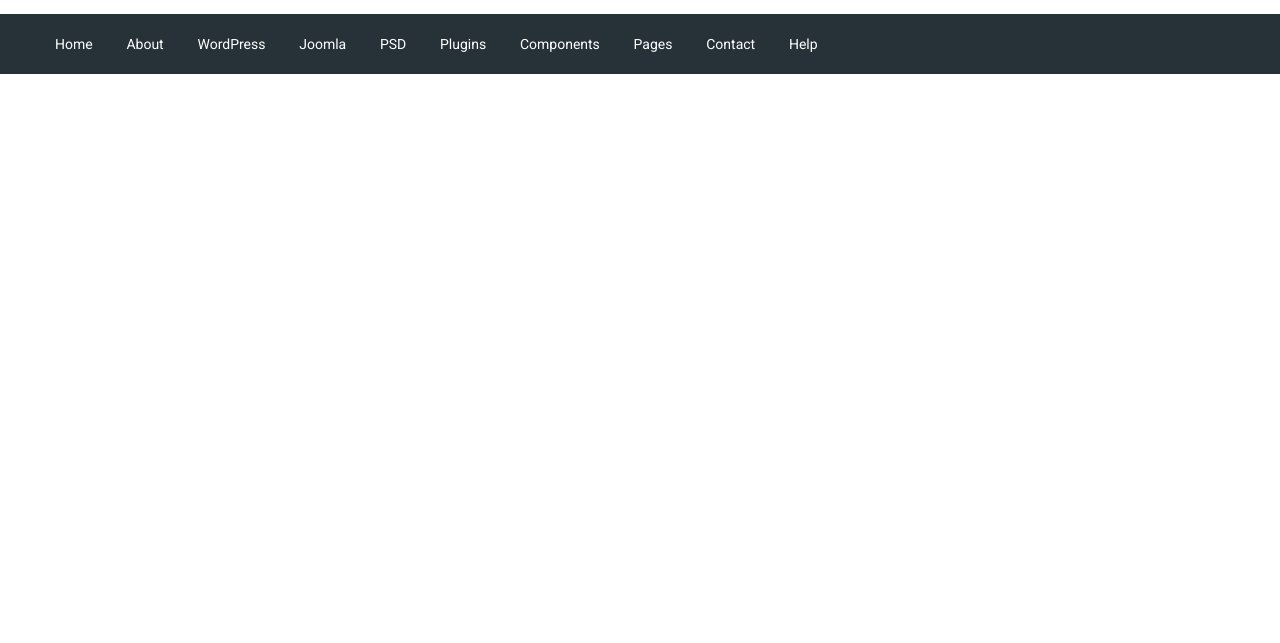
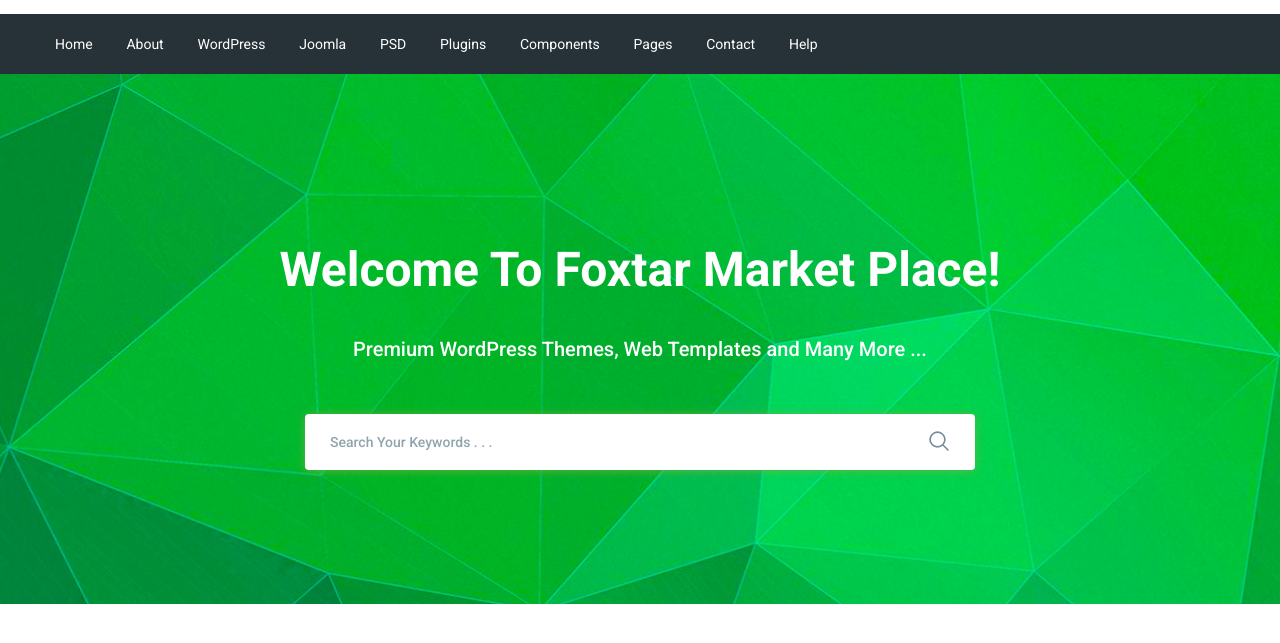
Before and after one commit to asianspirit/moderno, a website: page app/index.html in a window 1280 px wide. Shown: the part 77-720 px from the top of the page. Drawn offline with nearby package versions, Linux system fonts and the light colour scheme; files that its build step writes are made by us from their sources.

Commit message:
addedd search section

```diff
--- a/app/index.html
+++ b/app/index.html
@@ -96,10 +96,26 @@
                 </nav>
             </div>
         </div>
+    </header>
+
+    <section class="search" style="background-image: url(images/search.jpg);">
+      <div class="container">
+          <div class="search__inner">
+              <div class="search__inner-title">Welcome To Foxtar Market Place!</div>
+              <div class="search__inner-text">Premium WordPress Themes, Web Templates and Many More ...</div>
+              <div class="search__inner-form">
+                  <form>
+                     <input type="text" placeholder="Search Your Keywords . . ." required>
+                     <button type="submit">
+                         <img src="images/icons/search.png" alt="">
+                     </button>
+                  </form>
+              </div>
+          </div>
+      </div>
 
 
-
-    </header>
+    </section>
 
     <script src="https://ajax.googleapis.com/ajax/libs/jquery/3.4.1/jquery.min.js"></script>
     <script src="js/libs.min.js"></script>
--- a/app/scss/style.scss
+++ b/app/scss/style.scss
@@ -44,7 +44,7 @@
     background-color: $bg;
 }
 
-.menu{
+.menu {
     display: flex;
     align-items: center;
     height: 60px;
@@ -58,8 +58,70 @@
             margin-left: 30px;
         }
     }
-    a{
+
+    a {
         color: #fff;
         font-size: 14px;
     }
 }
+
+.search {
+
+    background-repeat: no-repeat;
+    background-size: cover;
+    background-position: center;
+    min-height: 530px;
+}
+
+.search__inner {
+    padding: 160px 0 100px;
+    color: #fff;
+    text-align: center;
+
+    &-title {
+        font-weight: 700;
+        margin-bottom: 28px;
+        font-size: 48px;
+        line-height: 72px;
+    }
+
+    &-text {
+        margin-bottom: 50px;
+        font-size: 20px;
+        font-weight: 500;
+        line-height: 30px;
+    }
+
+    &-form {
+        max-width: 670px;
+        margin: 0 auto;
+        position: relative;
+
+        input {
+            display: block;
+            width: 100%;
+            box-shadow: 0px 1px 10px 0px rgba(124, 178, 64, 0.75);
+            border-radius: 4px;
+            height: 56px;
+            border: none;
+            font-size: 14px;
+            font-weight: 500;
+            padding-left: 25px;
+            padding-right: 60px;
+
+            &::placeholder {
+                color: #90a4ae;
+                font-weight: 500;
+
+            }
+        }
+
+        button {
+            position: absolute;
+            background-color: transparent;
+            border: none;
+            top: 16px;
+            right: 20px;
+        }
+    }
+}
```
Also changed, not shown: app/images/icons/search.png (added), app/images/icons/search.svg (added), app/images/search.jpg (added).
